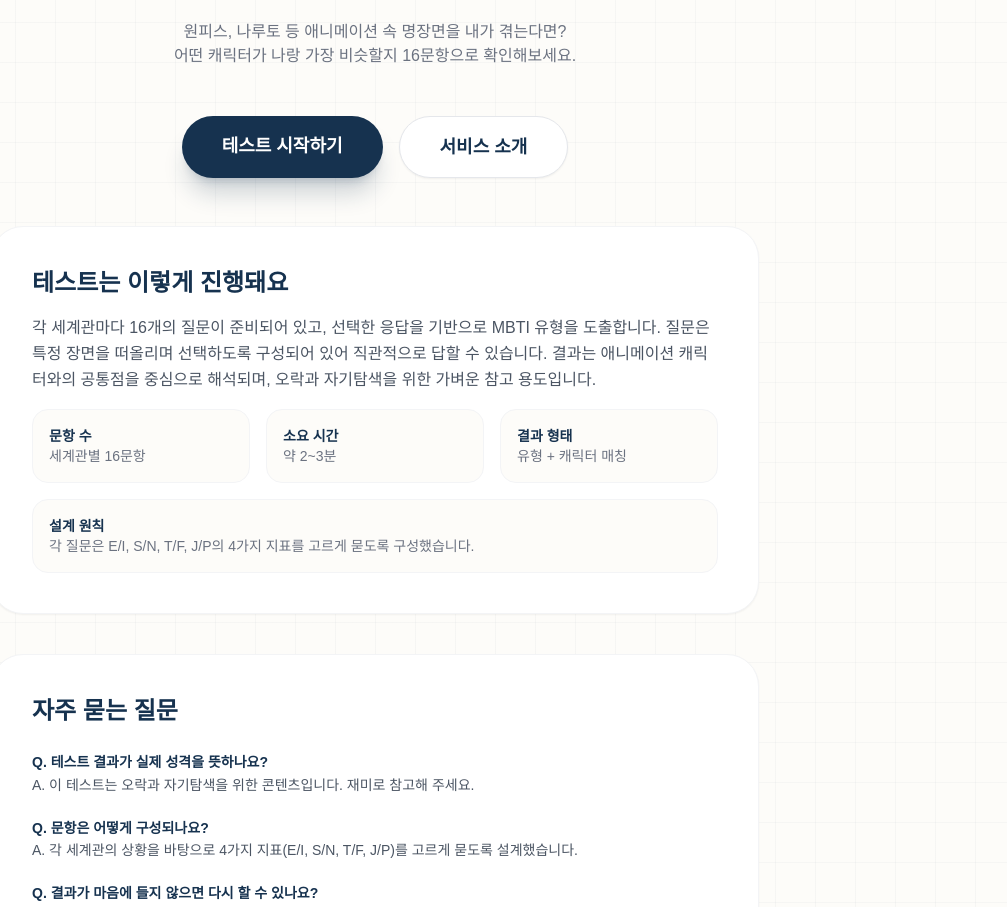
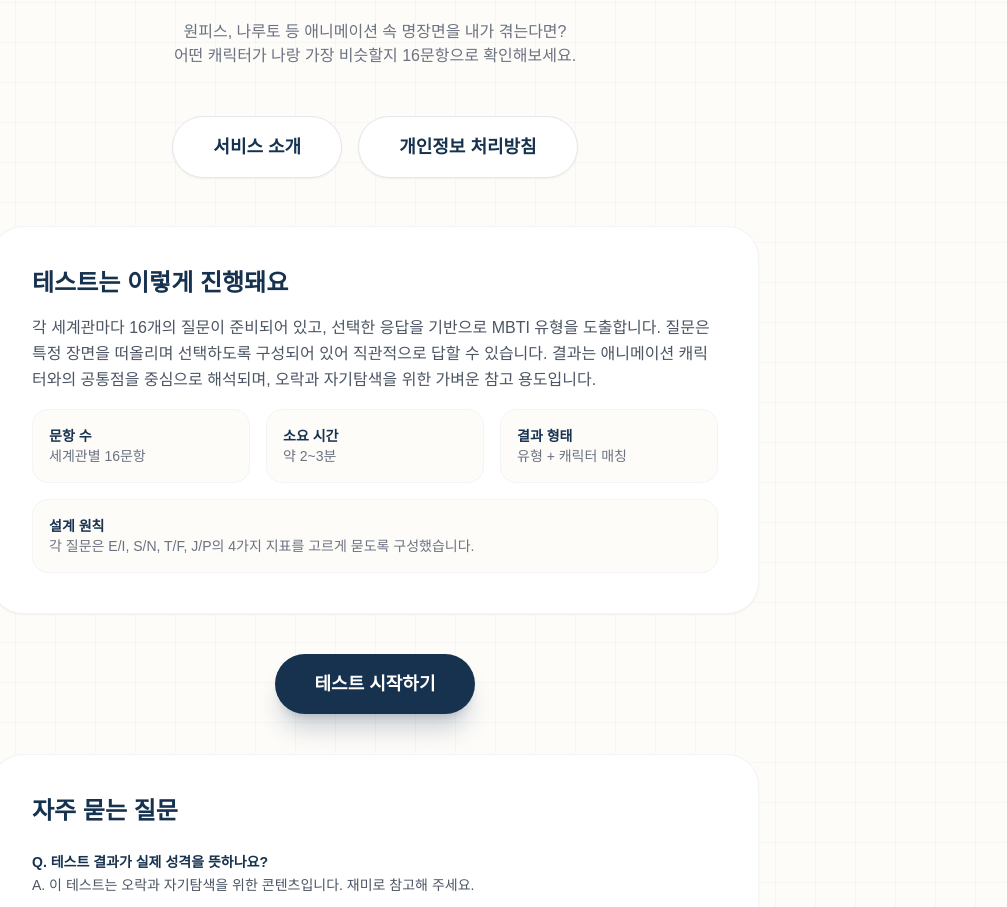
Before and after one commit to 1217records/MBTIworld-Animation, a Next.js app: page / in a window 1280 px wide. Shown: the part 281-1188 px from the top of the page, without its empty margins (265-1272 px from the left). Built offline with nearby package versions, Linux system fonts and the light colour scheme; a web font is replaced by a local one.

Commit message:
Move start button above FAQ and add privacy link

```diff
--- a/app/page.tsx
+++ b/app/page.tsx
@@ -19,16 +19,16 @@ export default function Home() {
 
       <div className="flex flex-col sm:flex-row gap-4 w-full max-w-xs sm:max-w-none justify-center">
         <Link
-          href="/select"
-          className="px-10 py-4 rounded-full bg-[#16324f] text-white font-bold text-lg shadow-xl shadow-[#16324f]/20 hover:scale-105 transition-transform active:scale-95"
-        >
-          테스트 시작하기
-        </Link>
-        <Link
           href="/about"
           className="px-10 py-4 rounded-full bg-white border border-gray-200 text-[#16324f] font-bold text-lg shadow-sm hover:bg-gray-50 transition-colors"
         >
           서비스 소개
+        </Link>
+        <Link
+          href="/privacy"
+          className="px-10 py-4 rounded-full bg-white border border-gray-200 text-[#16324f] font-bold text-lg shadow-sm hover:bg-gray-50 transition-colors"
+        >
+          개인정보 처리방침
         </Link>
       </div>
 
@@ -60,6 +60,15 @@ export default function Home() {
           </div>
         </div>
 
+        <div className="flex justify-center">
+          <Link
+            href="/select"
+            className="px-10 py-4 rounded-full bg-[#16324f] text-white font-bold text-lg shadow-xl shadow-[#16324f]/20 hover:scale-105 transition-transform active:scale-95"
+          >
+            테스트 시작하기
+          </Link>
+        </div>
+
         <div className="bg-white rounded-[2rem] p-8 sm:p-10 border border-gray-100 shadow-sm space-y-6">
           <h2 className="text-2xl font-black font-serif text-[#16324f]">자주 묻는 질문</h2>
           <div className="space-y-5 text-sm text-gray-600 leading-relaxed">
```
